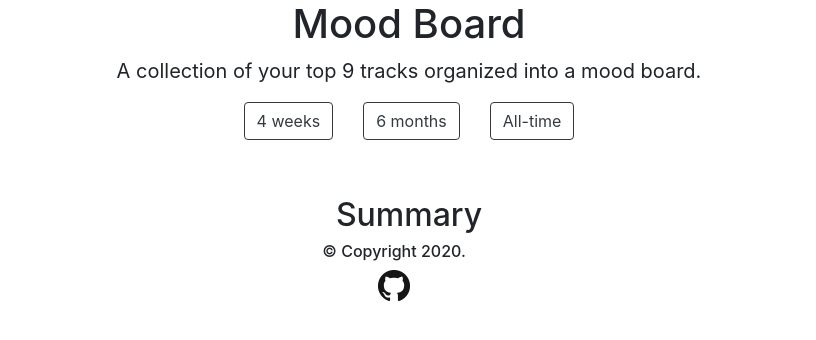
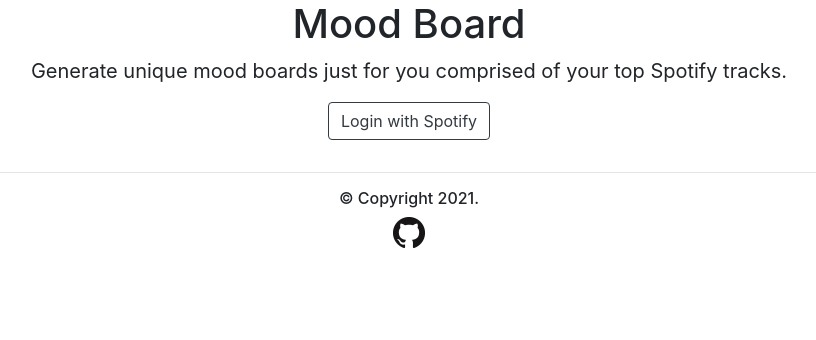
Before and after one commit to anna-liang/mood-board, a Django app: page /moodboard/ in a window 1280 px wide. Shown: the top 340 px of the page, without its empty margins (231-1047 px from the left). Run offline with Django 3.2, Linux system fonts and the light colour scheme; some libraries are stand-ins or nearby versions.

Commit message:
Added index page

```diff
--- a/streamingstats/moodboard/templates/moodboard/index.html
+++ b/streamingstats/moodboard/templates/moodboard/index.html
@@ -12,130 +12,20 @@
 <body>
     <blockquote class="blockquote text-center">
         <h1>{{ moodboard|title }}</h1>
-        <p>A collection of your top 9 tracks organized into a mood board.</p>
+        <p>Generate unique mood boards just for you comprised of your top Spotify tracks.</p>
         <div class="row justify-content-md-center">
-            <form action="/moodboard/term=S">
+            <form action="/moodboard/login">
                 <div class="form-group col-4">
-                    <input class="btn btn-outline-dark {% if term == 'S' %} active {% endif %}" type="submit" value="4 weeks">
-                </div>
-            </form>
-            <form action="/moodboard/term=M">
-                <div class="form-group col-4">
-                    <input class="btn btn-outline-dark {% if term == 'M' %} active {% endif %}" type="submit" value="6 months">
-                </div>
-            </form>
-            <form action="/moodboard/term=L">
-                <div class="form-group col-4">
-                    <input class="btn btn-outline-dark {% if term == 'L' %} active {% endif %}" type="submit" value="All-time">
+                    <input class="btn btn-outline-dark" type="submit" value="Login with Spotify">
                 </div>
             </form>
         </div>
-    </blockquote>
-
-    <div class="container">
-        <div class="row justify-content-md-center">
-            <div class="col-lg-auto">
-                <div class="row">
-                    {% for moodblock in topTracks %}
-                        <div class="col">
-                            <a href="{{ moodblock.link }}" target="_blank">
-                                <img class="zoom" alt="album art" src="{{ moodblock.img }}">
-                            </a>
-                        </div>
-                        {% if forloop.counter|divisibleby:3 %}
-                            </div>
-                            <br>
-                            <div class="row">
-                        {% endif %}
-                    {% endfor %}
-                </div>
-            </div>
-        </div>
-    </div>
-    <br>
-
-    <div class="container">
-        <p class="h2 text-center">Summary</p>
-        <div class="row justify-content-md-center">
-            {% for moodblock in topTracks %}
-                {% if forloop.counter > 0 and forloop.counter <= 3 %}
-                    <div class="col-4">
-                        <div>{{ forloop.counter }}. {{ moodblock.track }} by {{ moodblock.artist }}</div>
-                    </div>
-                    {% if forloop.counter|divisibleby:3 %}
-                        </div>
-                    {% endif %}
-                {% endif %}
-            {% endfor %}
-        <div class="row justify-content-md-center">
-            {% for moodblock in topTracks %}
-                {% if forloop.counter > 0 and forloop.counter <= 3 %}
-                    <div class="col-4">
-                        <iframe src="{{ moodblock.audio }}" width="300" height="80" frameborder="0" allowtransparency="true" allow="encrypted-media"></iframe>
-                    </div>
-                    {% if forloop.counter|divisibleby:3 %}
-                        </div>
-                    {% endif %}
-                {% endif %}
-            {% endfor %}
-        <br>
-        <div class="row justify-content-md-center">
-            {% for moodblock in topTracks %}
-                {% if forloop.counter > 3 and forloop.counter <= 6 %}
-                    <div class="col-4">
-                        <div>{{ forloop.counter }}. {{ moodblock.track }} by {{ moodblock.artist }}</div>
-                    </div>
-                    {% if forloop.counter|divisibleby:3 %}
-                        </div>
-                    {% endif %}
-                {% endif %}
-            {% endfor %}
-        <div class="row justify-content-md-center">
-            {% for moodblock in topTracks %}
-                {% if forloop.counter > 3 and forloop.counter <= 6 %}
-                    <div class="col-4">
-                        <iframe src="{{ moodblock.audio }}" width="300" height="80" frameborder="0" allowtransparency="true" allow="encrypted-media"></iframe>
-                    </div>
-                    {% if forloop.counter|divisibleby:3 %}
-                        </div>
-                    {% endif %}
-                {% endif %}
-            {% endfor %}
-        <br>
-        <div class="row justify-content-md-center">
-            {% for moodblock in topTracks %}
-                {% if forloop.counter > 6 and forloop.counter <= 9 %}
-                    <div class="col-4">
-                        <div>{{ forloop.counter }}. {{ moodblock.track }} by {{ moodblock.artist }}</div>
-                    </div>
-                    {% if forloop.counter|divisibleby:3 %}
-                        </div>
-                    {% endif %}
-                {% endif %}
-            {% endfor %}
-        <div class="row justify-content-md-center">
-            {% for moodblock in topTracks %}
-                {% if forloop.counter > 6 and forloop.counter <= 9 %}
-                    <div class="col-4">
-                        <iframe src="{{ moodblock.audio }}" width="300" height="80" frameborder="0" allowtransparency="true" allow="encrypted-media"></iframe>
-                    </div>
-                    {% if forloop.counter|divisibleby:3 %}
-                        </div>
-                    {% endif %}
-                {% endif %}
-            {% endfor %}
-    </div>
-    <hr>
-
-    <blockquote class="blockquote text-center">
-        <footer class="h6">&#169; Copyright 2020.</footer>
-        <a href="https://github.com/anna-liang/streaming-stats" target="_blank">
+        <hr>
+        <footer class="h6">&#169; Copyright 2021.</footer>
+        <a href="https://github.com/anna-liang/mood-board" target="_blank">
             <img alt="github logo" src="{% static 'moodboard/GitHub-Mark-32px.png' %}">
         </a>
     </blockquote>
-
-</body>
-
 </body>
 
 </html>
```
